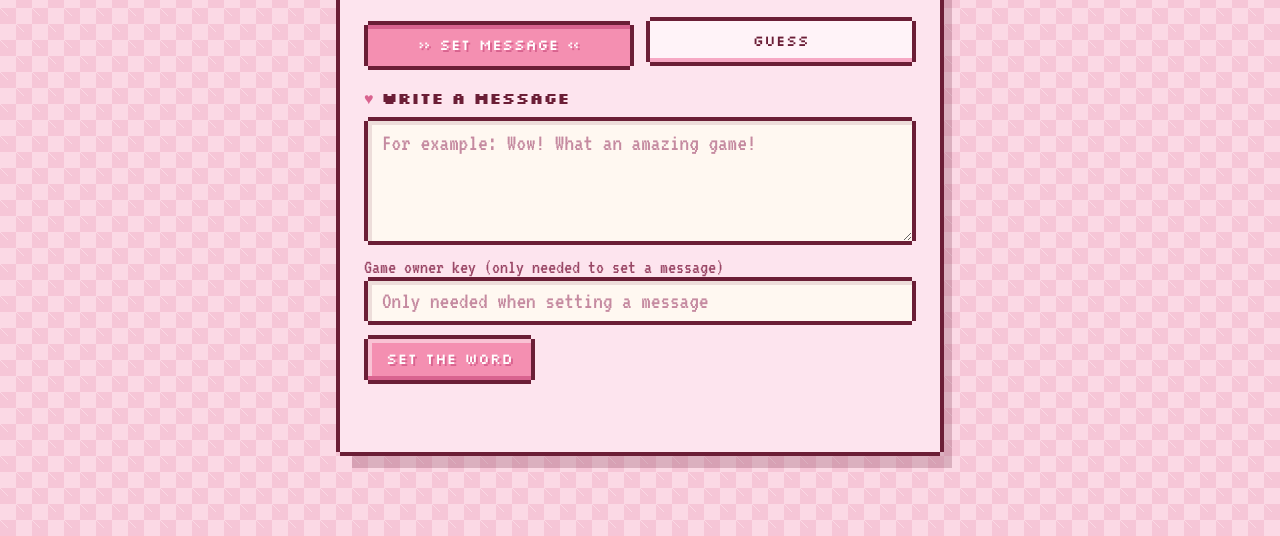
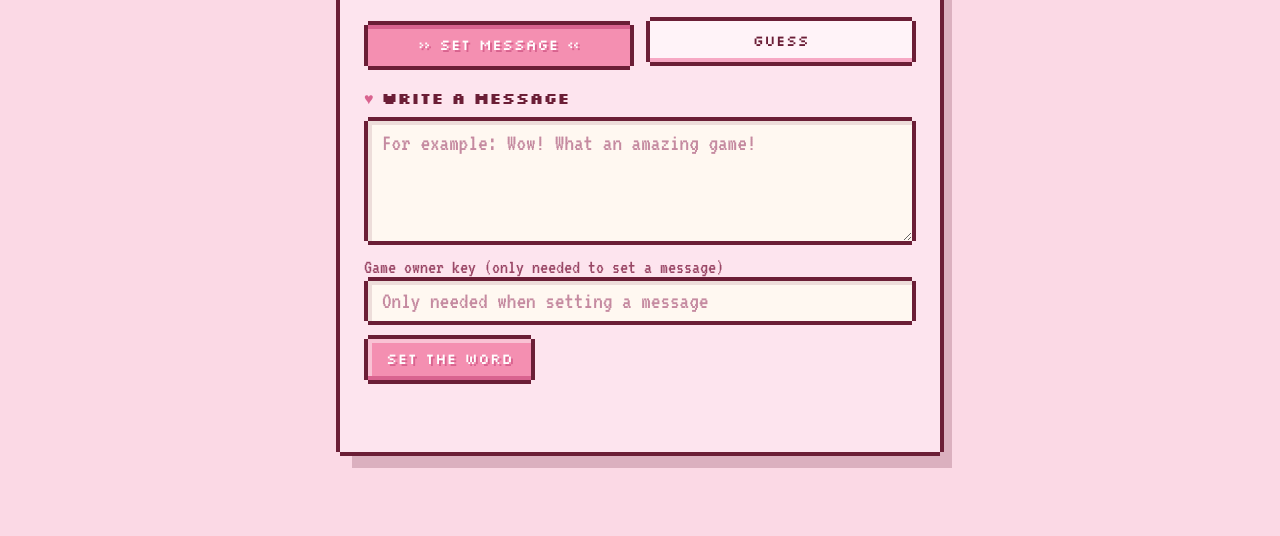
Before and after one commit to adya1210/contexto_message, a plain HTML site: page index.html in a window 1280 px wide. Shown: the part 264-800 px from the top of the page. Drawn offline with Linux system fonts and the light colour scheme.

Commit message:
update model 2

```diff
--- a/backend/game_state.json
+++ b/backend/game_state.json
@@ -1 +1 @@
-{"user_picked_word": "clock", "message": "I'll see you at EXP at 5 o clock", "game_id": "d4629482e6adbd7effaf6082d7d2a9c2"}
+{"user_picked_word": "game", "message": "Roses are red \nViolets are blue\nThe code is \"secret123\" \nSo you can set a game too", "game_id": "88754eea5a25b00ad6f63c98fd2efcc4"}
--- a/index.html
+++ b/index.html
@@ -34,12 +34,7 @@
       display: grid;
       place-items: center;
       padding: 24px 16px;
-      background-color: var(--bg);
-      background-image:
-        linear-gradient(45deg, var(--bg-dot) 25%, transparent 25%, transparent 75%, var(--bg-dot) 75%),
-        linear-gradient(45deg, var(--bg-dot) 25%, transparent 25%, transparent 75%, var(--bg-dot) 75%);
-      background-size: 32px 32px;
-      background-position: 0 0, 16px 16px;
+      background: var(--bg);
       color: var(--ink);
       font-family: "VT323", ui-monospace, monospace;
       font-size: 22px;
```
